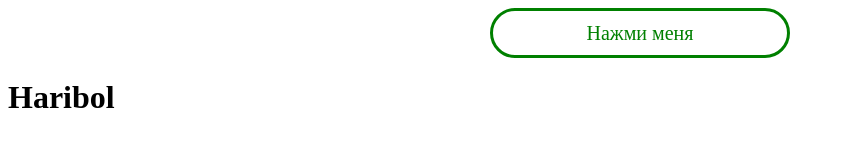
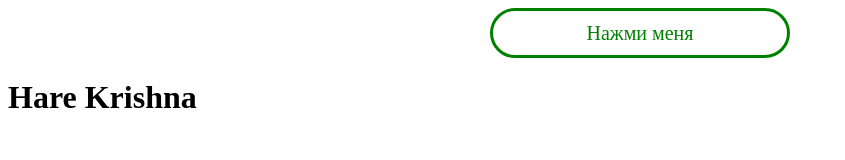
Before and after one commit to Valmiki-git/testc, a plain HTML site: page index.html in a window 1280 px wide. Shown: the whole page, without its empty margins (0-845 px from the left). Drawn offline with Linux system fonts and the light colour scheme.

Commit message:
Second commit

```diff
--- a/index.html
+++ b/index.html
@@ -12,7 +12,7 @@
 
   <div class="box">Нажми меня</div>
 
-  <h1>Haribol</h1>
+  <h1>Hare Krishna</h1>
 
 </body>
 </html>
```
